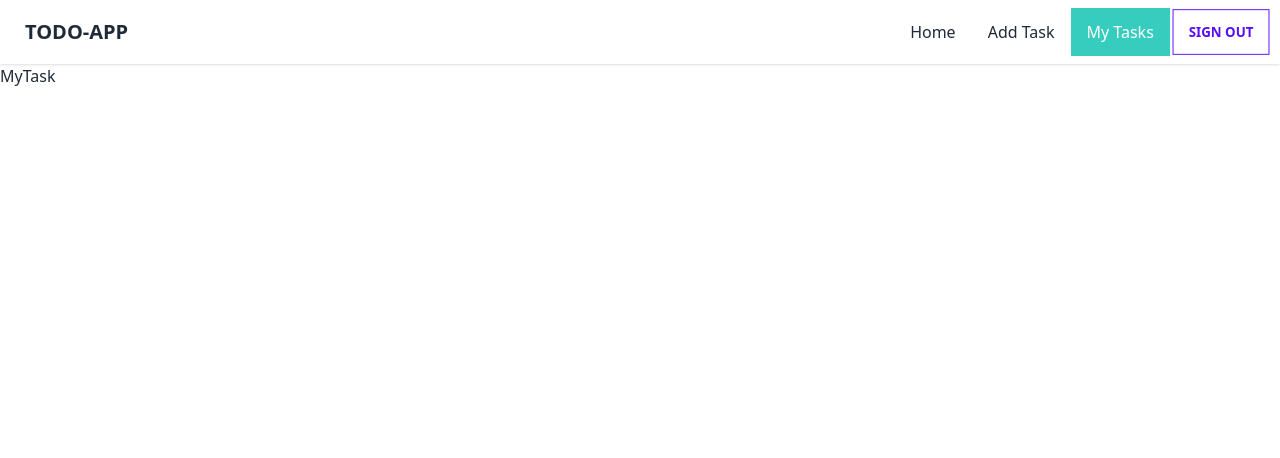
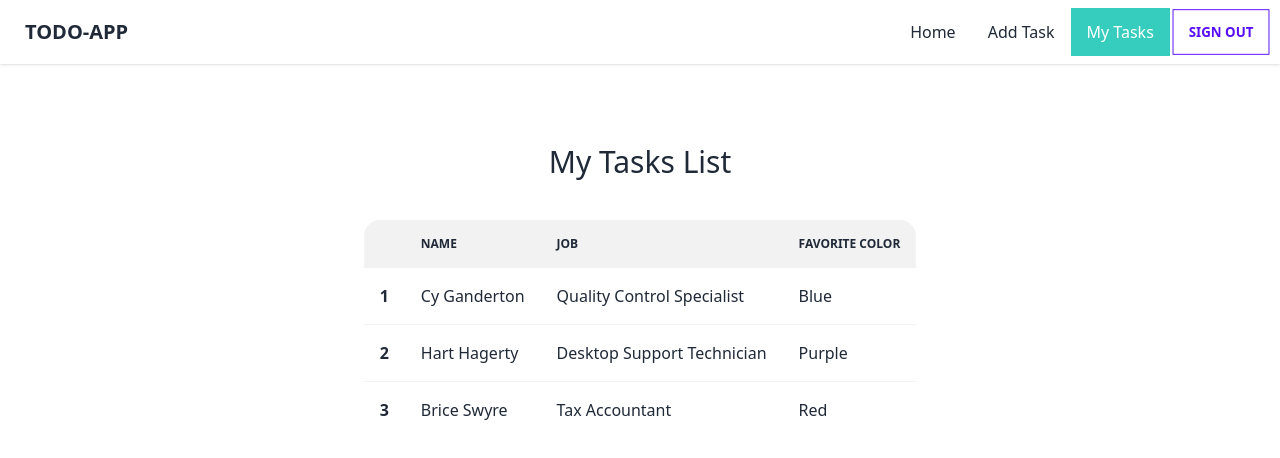
Before and after one commit to habiburrahman26/todo-app, a React (Create React App) app: page /myTask in a window 1280 px wide. Shown: the top 458 px of the page. Built offline with nearby package versions, Linux system fonts and the light colour scheme; no server answers; sample sign-in values are in the browser's storage.

Commit message:
protected private route

```diff
--- a/src/App.js
+++ b/src/App.js
@@ -5,15 +5,30 @@
 import MyTask from './components/pages/MyTask/MyTask';
 import Registration from './components/pages/Resistration/Registration';
 import Navbar from './components/Shared/Navbar';
+import RequireAuth from './components/Shared/RequireAuth';
 
 function App() {
   return (
-    <div className='overflow-hidden w-full h-[90vh]'>
+    <div className="overflow-hidden w-full h-[90vh]">
       <Navbar />
       <Routes>
         <Route path="/" element={<Home />} />
-        <Route path="/addTask" element={<AddTask />} />
-        <Route path="/myTask" element={<MyTask />} />
+        <Route
+          path="/addTask"
+          element={
+            <RequireAuth>
+              <AddTask />
+            </RequireAuth>
+          }
+        />
+        <Route
+          path="/myTask"
+          element={
+            <RequireAuth>
+              <MyTask />
+            </RequireAuth>
+          }
+        />
         <Route path="/login" element={<Login />} />
         <Route path="/signup" element={<Registration />} />
       </Routes>
--- a/src/components/Shared/Button.js
+++ /dev/null
@@ -1,13 +0,0 @@
-import React from 'react';
-
-const Button = ({ text }) => {
-  return (
-    <button
-      className={`btn btn-primary bg-gradient-to-r from-secondary to-primary text-white font-bold`}
-    >
-      {text}
-    </button>
-  );
-};
-
-export default Button;
--- a/src/components/Shared/Footer.js
+++ /dev/null
@@ -1,56 +0,0 @@
-import React from 'react';
-import { Link } from 'react-router-dom';
-
-const Footer = () => {
-  return (
-    <footer className='pb-10 bg-footer bg-cover'>
-      <div className="footer p-10 text-base-content">
-        <div>
-          <span className="footer-title">Services</span>
-          <Link to="" className="link link-hover">
-            Branding
-          </Link>
-          <Link to="" className="link link-hover">
-            Design
-          </Link>
-          <Link to="" className="link link-hover">
-            Marketing
-          </Link>
-          <Link to="" className="link link-hover">
-            Advertisement
-          </Link>
-        </div>
-        <div>
-          <span className="footer-title">Company</span>
-          <Link to="" className="link link-hover">
-            About us
-          </Link>
-          <Link to="" className="link link-hover">
-            Contact
-          </Link>
-          <Link to="" className="link link-hover">
-            Jobs
-          </Link>
-          <Link to="" className="link link-hover">
-            Press kit
-          </Link>
-        </div>
-        <div>
-          <span className="footer-title">Legal</span>
-          <Link to="" className="link link-hover">
-            Terms of use
-          </Link>
-          <Link to="" className="link link-hover">
-            Privacy policy
-          </Link>
-          <Link to="" className="link link-hover">
-            Cookie policy
-          </Link>
-        </div>
-      </div>
-      <p className='text-center text-sm'>Copyright 2022 All Rights Reserved</p>
-    </footer>
-  );
-};
-
-export default Footer;
--- a/src/components/Shared/RequireAdmin.js
+++ /dev/null
@@ -1,26 +0,0 @@
-import { signOut } from 'firebase/auth';
-import React from 'react';
-import { useAuthState } from 'react-firebase-hooks/auth';
-import { Navigate, useLocation } from 'react-router-dom';
-import auth from '../../../firebase.init';
-import useAdmin from '../../../hooks/useAdmin';
-import LoadingSpinner from './LoadingSpinner';
-
-const RequireAdmin = ({ children }) => {
-  const [user, loading] = useAuthState(auth);
-  const [admin, adminLoading] = useAdmin(user);
-  const location = useLocation();
-
-
-  if (loading || adminLoading) {
-    return <LoadingSpinner></LoadingSpinner>;
-  }
-
-  if (!user || !admin) {
-    signOut(auth);
-    return <Navigate to="/login" state={{ from: location }} replace></Navigate>;
-  }
-  return children;
-};
-
-export default RequireAdmin;
--- a/src/components/pages/MyTask/MyTask.js
+++ b/src/components/pages/MyTask/MyTask.js
@@ -1,9 +1,41 @@
-import React from 'react'
+import React from 'react';
 
 const MyTask = () => {
   return (
-    <div>MyTask</div>
-  )
-}
+    <div class="overflow-x-auto">
+      <h1 className="text-3xl text-center  mt-20 mb-10">My Tasks List</h1>
+      <table class="table mx-auto">
+        <thead>
+          <tr>
+            <th></th>
+            <th>Name</th>
+            <th>Job</th>
+            <th>Favorite Color</th>
+          </tr>
+        </thead>
+        <tbody>
+          <tr>
+            <th>1</th>
+            <td>Cy Ganderton</td>
+            <td>Quality Control Specialist</td>
+            <td>Blue</td>
+          </tr>
+          <tr>
+            <th>2</th>
+            <td>Hart Hagerty</td>
+            <td>Desktop Support Technician</td>
+            <td>Purple</td>
+          </tr>
+          <tr>
+            <th>3</th>
+            <td>Brice Swyre</td>
+            <td>Tax Accountant</td>
+            <td>Red</td>
+          </tr>
+        </tbody>
+      </table>
+    </div>
+  );
+};
 
-export default MyTask
+export default MyTask;
```
